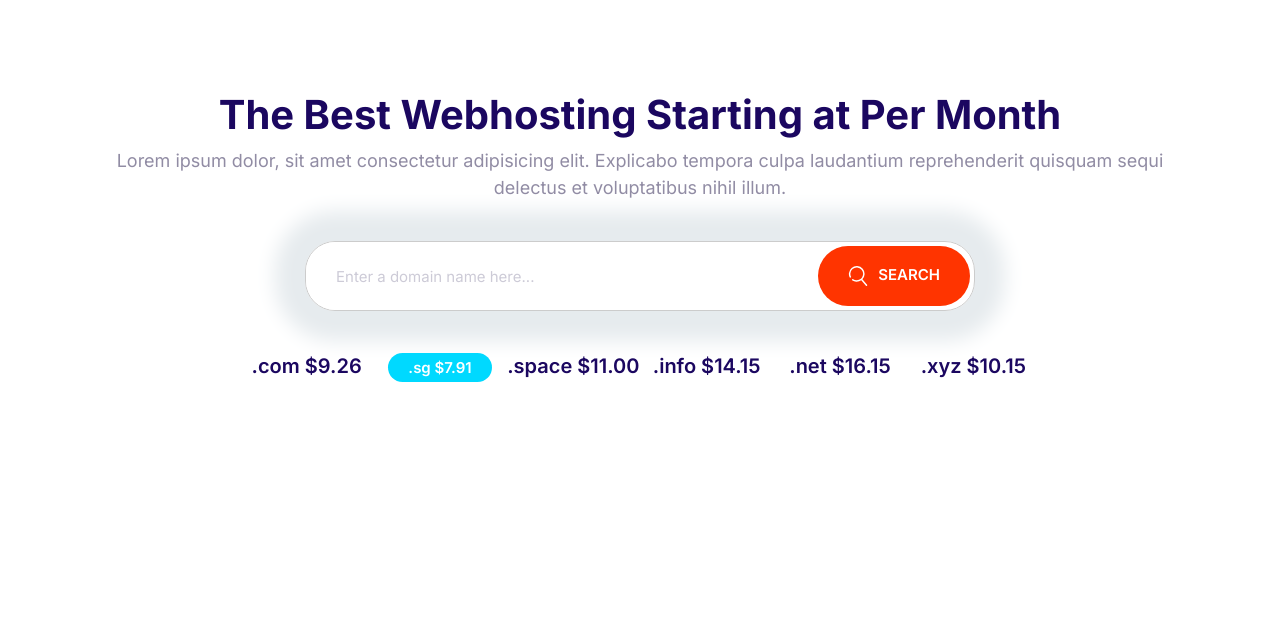
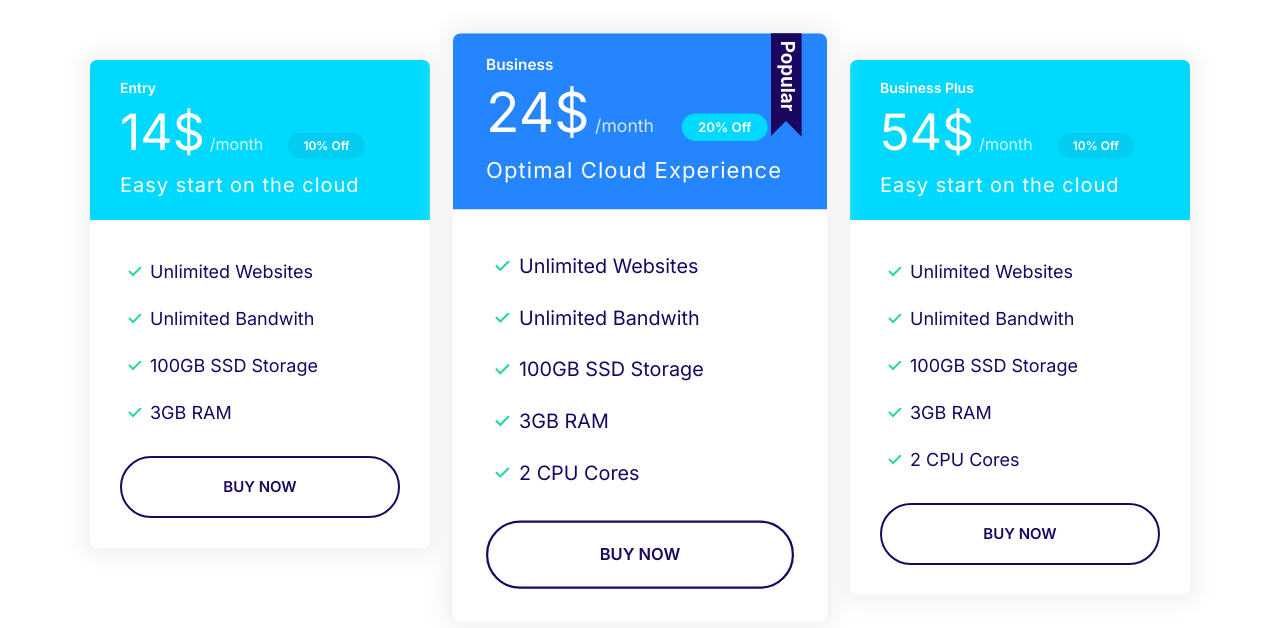
Before and after one commit to pankotskyi/artemify, a plain HTML site: page index.html in a window 1280 px wide. Drawn offline with Linux system fonts and the light colour scheme.

Commit message:
Set up plan-block.

```diff
--- a/css/styles.css
+++ b/css/styles.css
@@ -237,12 +237,12 @@ a {
 
 .btn--outline {
   background: #fff;
-  color: var(--color-headings);
-  border: 2px solid var(--color-headings);
+  color: var(--color-heading);
+  border: 2px solid var(--color-heading);
 }
 
 .btn--outline:hover {
-  background: var(--color-headings);
+  background: var(--color-heading);
   color: #fff;
 }
 
@@ -716,3 +716,26 @@ a {
     grid-template-columns: repeat(6, 1fr);
   }
 }
+
+/* Plans Block */
+
+.block-plan .grid {
+  gap: 8rem 4rem;
+}
+
+.block-plan .card {
+  max-width: 500px;
+  margin: 0 auto;
+}
+
+.block-plan .plan:hover {
+  transition: transform 0.3s linear;
+}
+
+.plan--popular {
+  transform: scale(1.1);
+}
+
+.block-plan .plan:hover {
+  transform: scale(1.1);
+}
--- a/index.html
+++ b/index.html
@@ -15,37 +15,71 @@
     <link rel="stylesheet" href="css/styles.css" />
   </head>
   <body>
-    <section class="block container block-domain">
-      <header class="block__header">
-        <h2>The Best Webhosting Starting at Per Month</h2>
-        <p>
-          Lorem ipsum dolor, sit amet consectetur adipisicing elit. Explicabo
-          tempora culpa laudantium reprehenderit quisquam sequi delectus et
-          voluptatibus nihil illum.
-        </p>
-      </header>
-      <div class="input-group">
-        <input
-          class="input"
-          placeholder="Enter a domain name here..."
-          type="text"
-        />
-        <button class="btn btn--accent">
-          <svg class="icon icon--white">
-            <use xlink:href="/images/sprite.svg#search"></use></svg
-          >Search
-        </button>
+    <section class="block container block-plan">
+      <div class="grid grid-col-3">
+        <div class="plan">
+          <div class="card">
+            <header class="card__header card--secondary">
+              <h3 class="plan__name">Entry</h3>
+              <span class="plan__price">14$</span>
+              <span class="plan__billing-cycle">/month</span>
+              <span class="badge badge--secondary badge--small">10% Off</span>
+              <span class="plan__moto">Easy start on the cloud</span>
+            </header>
+            <div class="card__body">
+              <ul class="list list--tick">
+                <li class="list__item">Unlimited Websites</li>
+                <li class="list__item">Unlimited Bandwith</li>
+                <li class="list__item">100GB SSD Storage</li>
+                <li class="list__item">3GB RAM</li>
+              </ul>
+              <button class="btn btn--outline btn--block">BUY NOW</button>
+            </div>
+          </div>
+        </div>
+        <div class="plan plan--popular">
+          <div class="card">
+            <header class="card__header card--primary">
+              <h3 class="plan__name">Business</h3>
+              <span class="plan__price">24$</span>
+              <span class="plan__billing-cycle">/month</span>
+              <span class="badge badge--secondary badge--small">20% Off</span>
+              <span class="plan__moto">Optimal Cloud Experience</span>
+            </header>
+            <div class="card__body">
+              <ul class="list list--tick">
+                <li class="list__item">Unlimited Websites</li>
+                <li class="list__item">Unlimited Bandwith</li>
+                <li class="list__item">100GB SSD Storage</li>
+                <li class="list__item">3GB RAM</li>
+                <li class="list__item">2 CPU Cores</li>
+              </ul>
+              <button class="btn btn--outline btn--block">BUY NOW</button>
+            </div>
+          </div>
+        </div>
+        <div class="plan">
+          <div class="card">
+            <header class="card__header card--secondary">
+              <h3 class="plan__name">Business Plus</h3>
+              <span class="plan__price">54$</span>
+              <span class="plan__billing-cycle">/month</span>
+              <span class="badge badge--secondary badge--small">10% Off</span>
+              <span class="plan__moto">Easy start on the cloud</span>
+            </header>
+            <div class="card__body">
+              <ul class="list list--tick">
+                <li class="list__item">Unlimited Websites</li>
+                <li class="list__item">Unlimited Bandwith</li>
+                <li class="list__item">100GB SSD Storage</li>
+                <li class="list__item">3GB RAM</li>
+                <li class="list__item">2 CPU Cores</li>
+              </ul>
+              <button class="btn btn--outline btn--block">BUY NOW</button>
+            </div>
+          </div>
+        </div>
       </div>
-      <ul class="list block-domain__list">
-        <li>.com $9.26</li>
-        <li>
-          <span class="badge badge--secondary">.sg $7.91</span>
-        </li>
-        <li>.space $11.00</li>
-        <li>.info $14.15</li>
-        <li>.net $16.15</li>
-        <li>.xyz $10.15</li>
-      </ul>
     </section>
     <script src="js/main.js"></script>
   </body>
```
Also changed, not shown: components/plan-block.html (added, +66 -0 lines).
